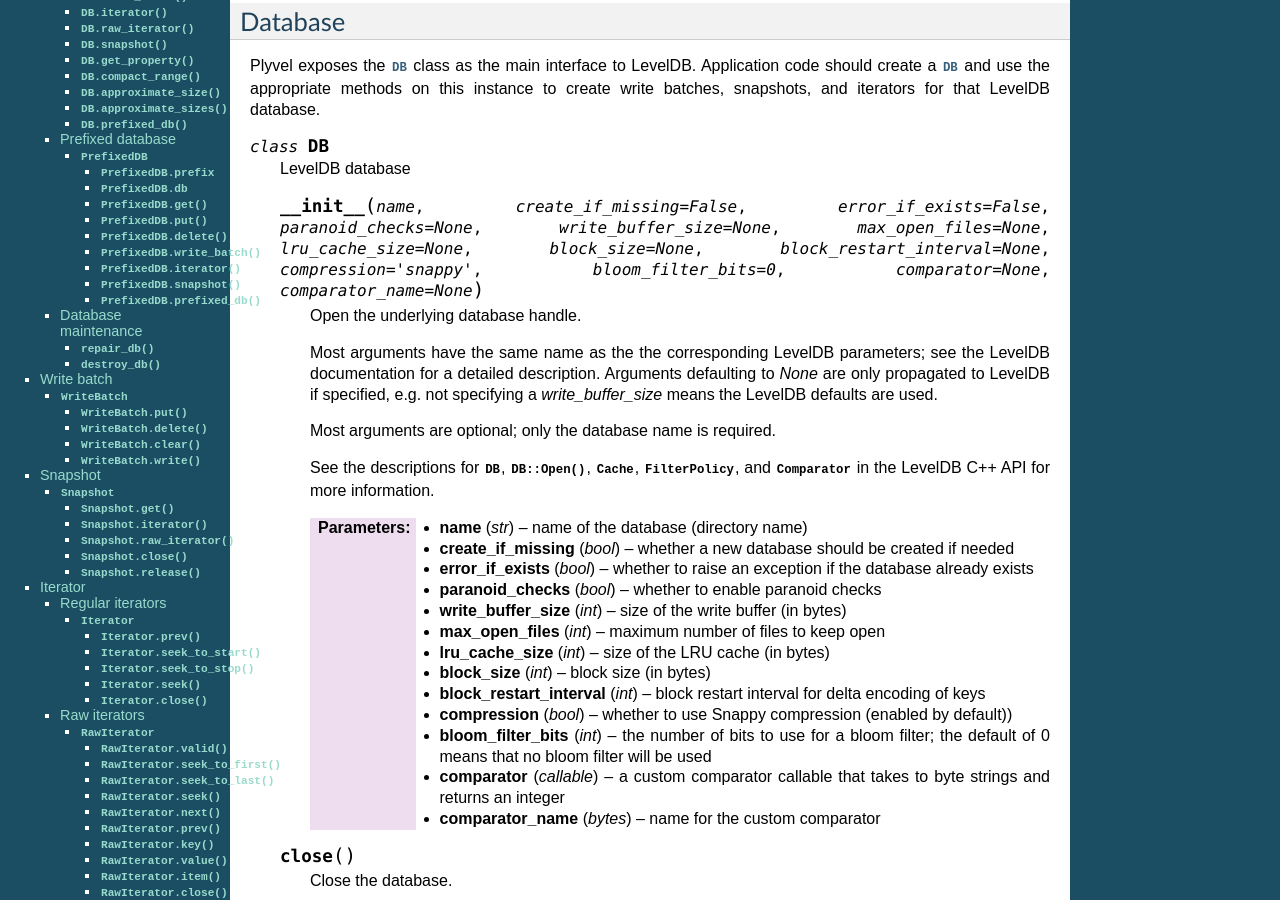
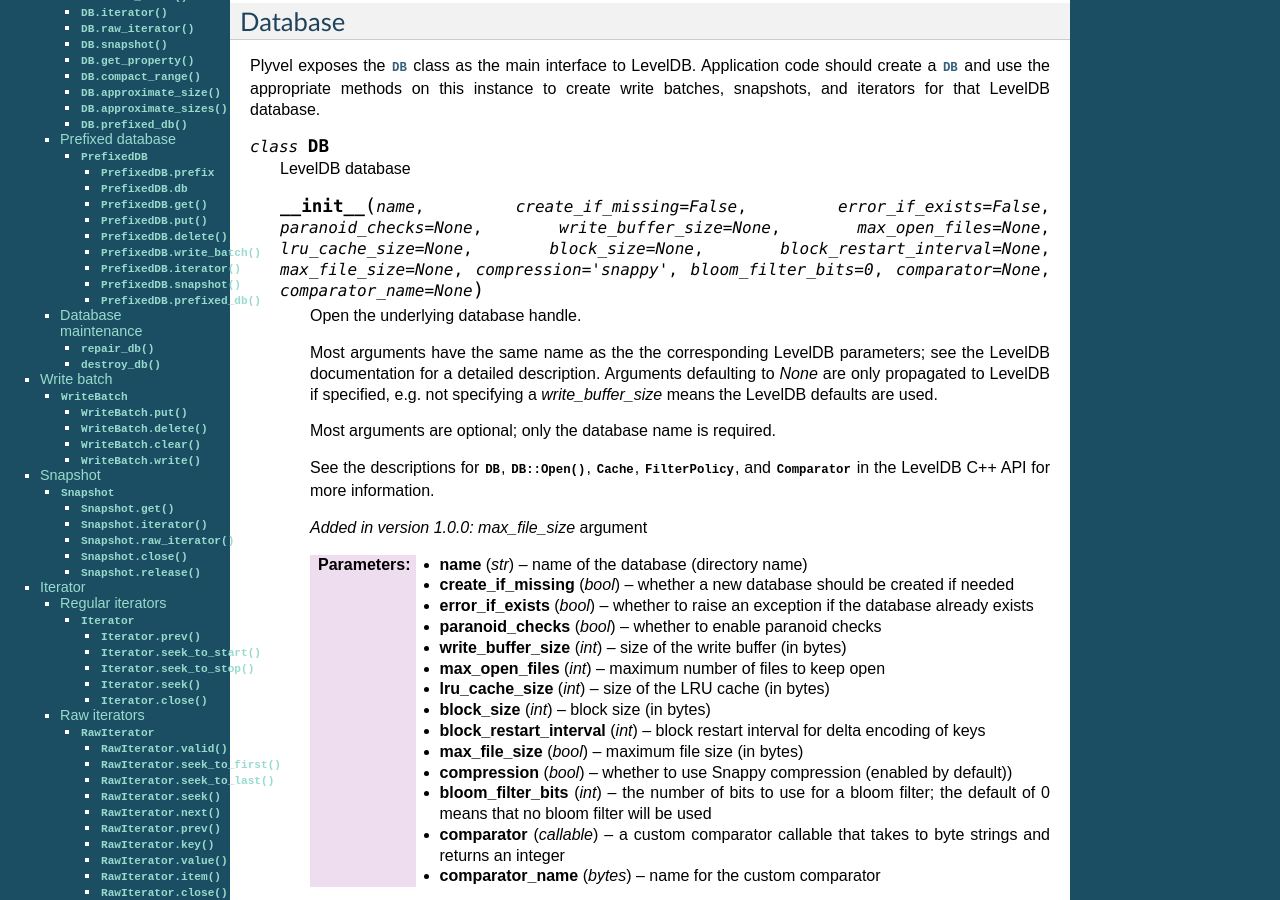
Before and after one commit to wbolster/plyvel, a Sphinx documentation site: the page built from doc/api.rst, in a window 1280 px wide and 900 px high, scrolled down 231 px. Built offline with Sphinx 7.4.7, drawn with Linux system fonts in a browser that asks for light colours.

Commit message:
add missing docs for max_file_size argument
see #61

```diff
--- a/doc/api.rst
+++ b/doc/api.rst
@@ -23,7 +23,7 @@
 
    LevelDB database
 
-   .. py:method:: __init__(name, create_if_missing=False, error_if_exists=False, paranoid_checks=None, write_buffer_size=None, max_open_files=None, lru_cache_size=None, block_size=None, block_restart_interval=None, compression='snappy', bloom_filter_bits=0, comparator=None, comparator_name=None)
+   .. py:method:: __init__(name, create_if_missing=False, error_if_exists=False, paranoid_checks=None, write_buffer_size=None, max_open_files=None, lru_cache_size=None, block_size=None, block_restart_interval=None, max_file_size=None, compression='snappy', bloom_filter_bits=0, comparator=None, comparator_name=None)
 
       Open the underlying database handle.
 
@@ -39,6 +39,9 @@
       :cpp:class:`Cache`, :cpp:class:`FilterPolicy`, and :cpp:class:`Comparator`
       in the LevelDB C++ API for more information.
 
+      .. versionadded:: 1.0.0
+         `max_file_size` argument
+
       :param str name: name of the database (directory name)
       :param bool create_if_missing: whether a new database should be created if
                                      needed
@@ -51,6 +54,7 @@
       :param int block_size: block size (in bytes)
       :param int block_restart_interval: block restart interval for delta
                                          encoding of keys
+      :param bool max_file_size: maximum file size (in bytes)
       :param bool compression: whether to use Snappy compression (enabled by default))
       :param int bloom_filter_bits: the number of bits to use for a bloom
                                     filter; the default of 0 means that no bloom
@@ -317,7 +321,7 @@
 Existing databases can be repaired or destroyed using these module level
 functions:
 
-.. py:function:: repair_db(name, paranoid_checks=None, write_buffer_size=None, max_open_files=None, lru_cache_size=None, block_size=None, block_restart_interval=None, compression='snappy', bloom_filter_bits=0, comparator=None, comparator_name=None)
+.. py:function:: repair_db(name, paranoid_checks=None, write_buffer_size=None, max_open_files=None, lru_cache_size=None, block_size=None, block_restart_interval=None, max_file_size=None, compression='snappy', bloom_filter_bits=0, comparator=None, comparator_name=None)
 
    Repair the specified database.
 
```
